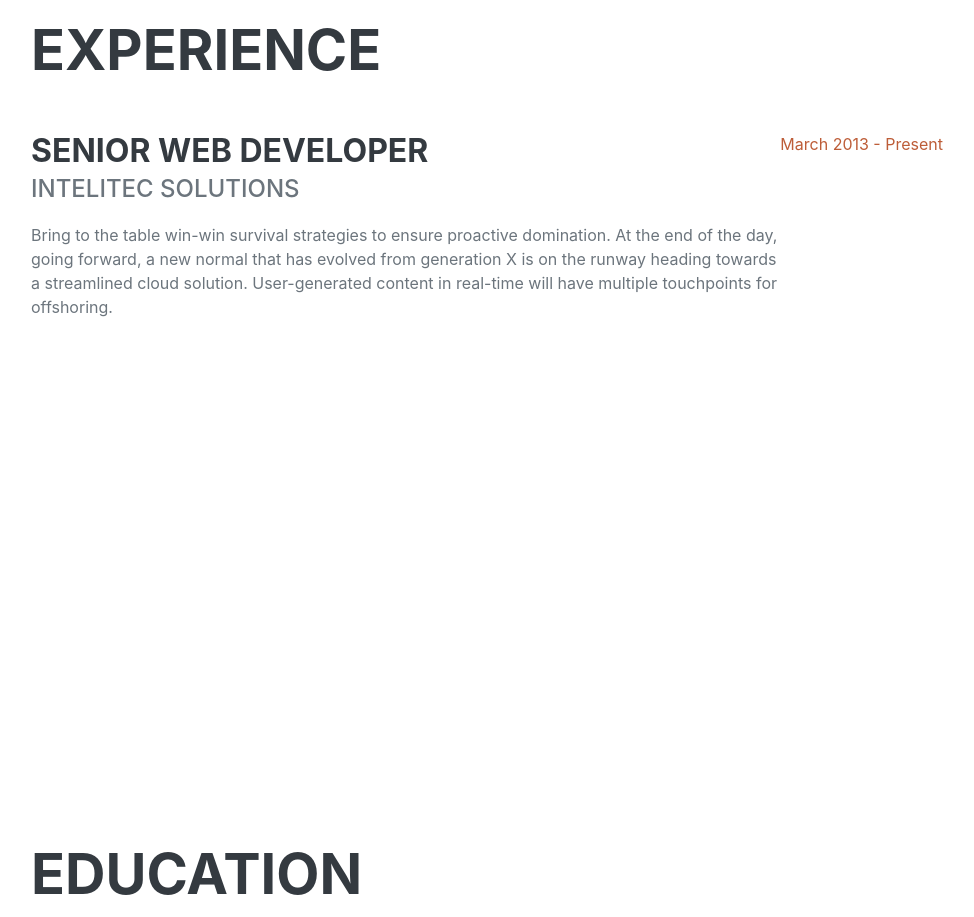
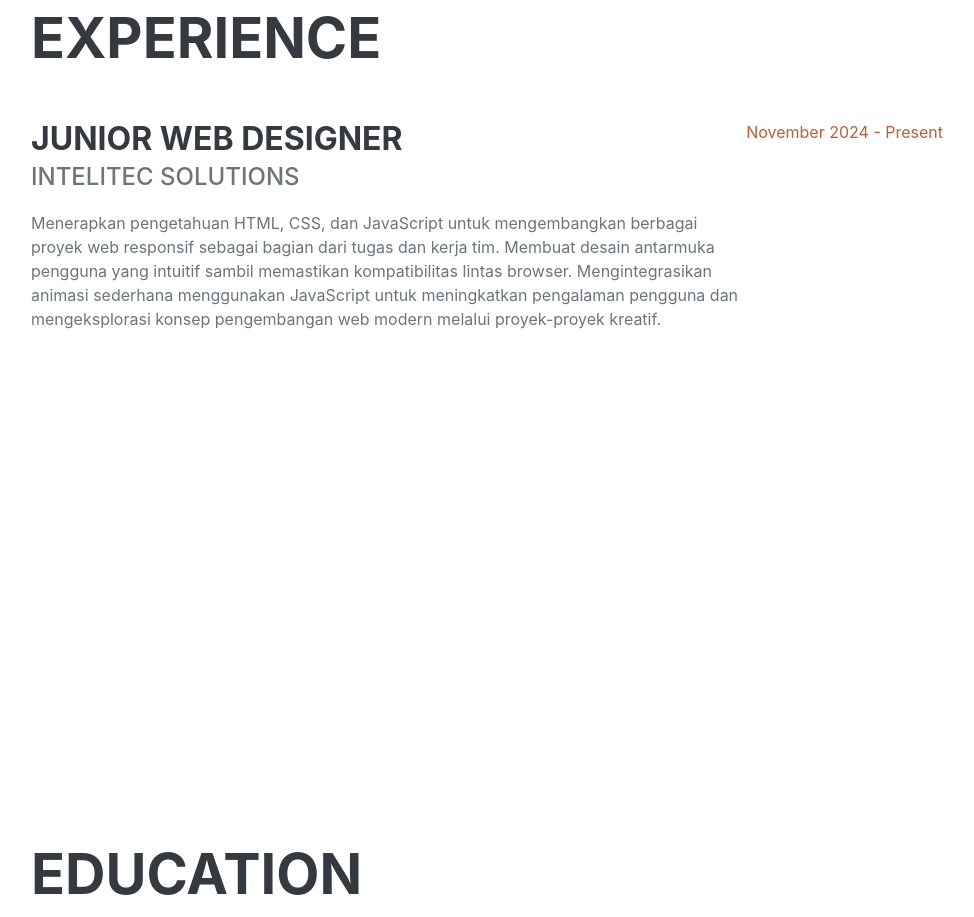
Before and after one commit to yesa2711/matt-cv, a React (Create React App) app: page / in a window 1280 px wide. Shown: the part 1000-1917 px from the top of the page, without its empty margins (289-1263 px from the left). Built offline with nearby package versions, Linux system fonts and the light colour scheme.

Commit message:
mengganti isi experience

```diff
--- a/src/components/experience/experience.js
+++ b/src/components/experience/experience.js
@@ -7,18 +7,20 @@ const Experience = () => {
         <h2 className="mb-5">Experience</h2>
         <div className="d-flex flex-column flex-md-row justify-content-between mb-5">
           <div className="flex-grow-1">
-            <h3 className="mb-0">Senior Web Developer</h3>
+            <h3 className="mb-0">Junior Web Designer</h3>
             <div className="subheading mb-3">Intelitec Solutions</div>
             <p>
-              Bring to the table win-win survival strategies to ensure proactive
-              domination. At the end of the day, going forward, a new normal
-              that has evolved from generation X is on the runway heading
-              towards a streamlined cloud solution. User-generated content in
-              real-time will have multiple touchpoints for offshoring.
+              Menerapkan pengetahuan HTML, CSS, dan JavaScript untuk
+              mengembangkan berbagai proyek web responsif sebagai bagian dari
+              tugas dan kerja tim. Membuat desain antarmuka pengguna yang
+              intuitif sambil memastikan kompatibilitas lintas browser.
+              Mengintegrasikan animasi sederhana menggunakan JavaScript untuk
+              meningkatkan pengalaman pengguna dan mengeksplorasi konsep
+              pengembangan web modern melalui proyek-proyek kreatif.
             </p>
           </div>
           <div className="flex-shrink-0">
-            <span className="text-primary">March 2013 - Present</span>
+            <span className="text-primary">November 2024 - Present</span>
           </div>
         </div>
         {/* Tambahkan pengalaman lainnya jika diperlukan */}
```
